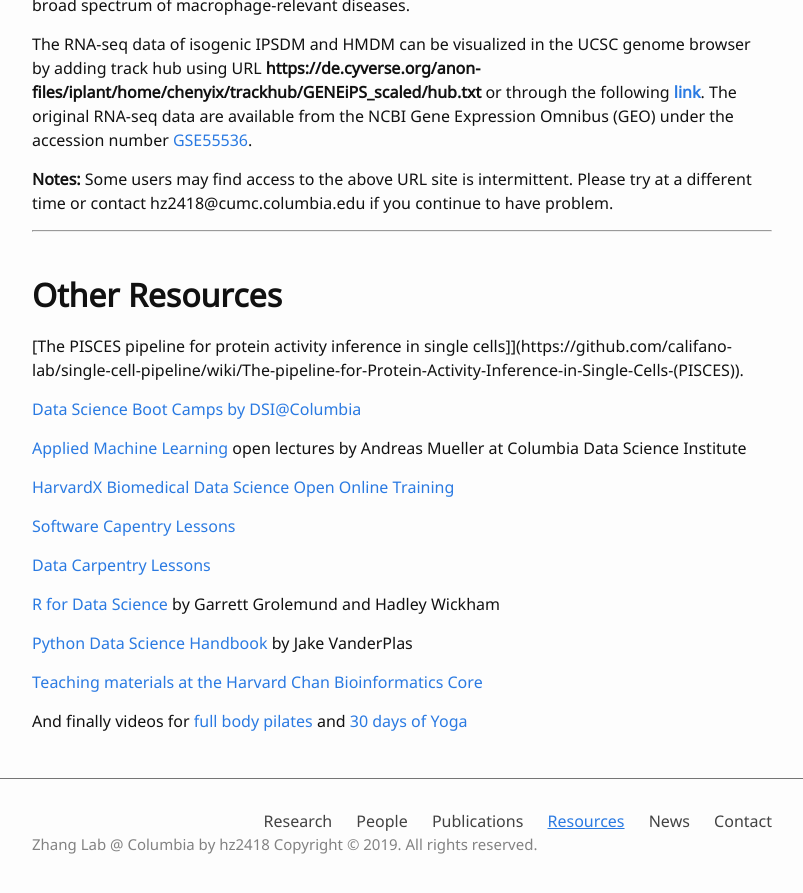
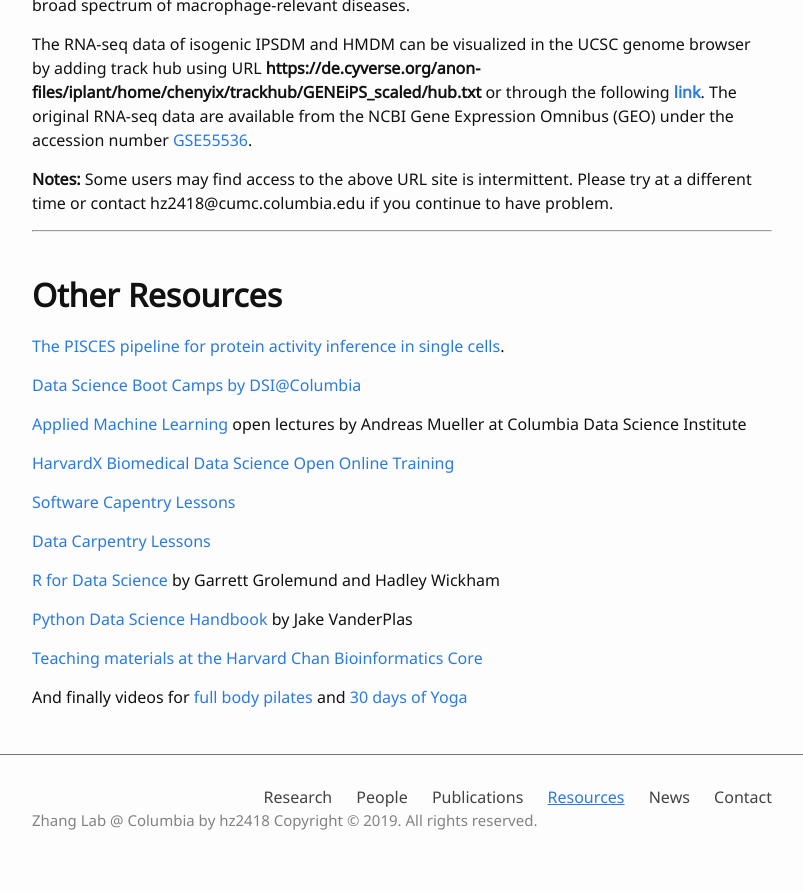
Before and after one commit to hanruizhang/zhanglab, a Jekyll site: the page built from 4_Resources.md, in a window 1280 px wide and 900 px high, scrolled down 793 px. Shown: the top 893 px of the window, without its empty margins (238-1041 px from the left). Built offline with Jekyll 4.4.1, drawn with Linux system fonts in a browser that asks for light colours.

Commit message:
Update 4_Resources.md

```diff
--- a/4_Resources.md
+++ b/4_Resources.md
@@ -27,7 +27,7 @@
 ------
 &nbsp;
 # **Other Resources**
-#### [The PISCES pipeline for protein activity inference in single cells]](https://github.com/califano-lab/single-cell-pipeline/wiki/The-pipeline-for-Protein-Activity-Inference-in-Single-Cells-(PISCES)).
+#### [The PISCES pipeline for protein activity inference in single cells](https://github.com/califano-lab/single-cell-pipeline/wiki/The-pipeline-for-Protein-Activity-Inference-in-Single-Cells-(PISCES)).
 #### [Data Science Boot Camps by DSI@Columbia](https://github.com/DS-BootCamp-DSI-Columbia)
 #### [Applied Machine Learning](https://www.youtube.com/channel/UCMEXgDffQy6nS2a74Gby8ZA/videos) open lectures by Andreas Mueller at Columbia Data Science Institute
 #### [HarvardX Biomedical Data Science Open Online Training](https://rafalab.github.io/pages/harvardx.html)
```
